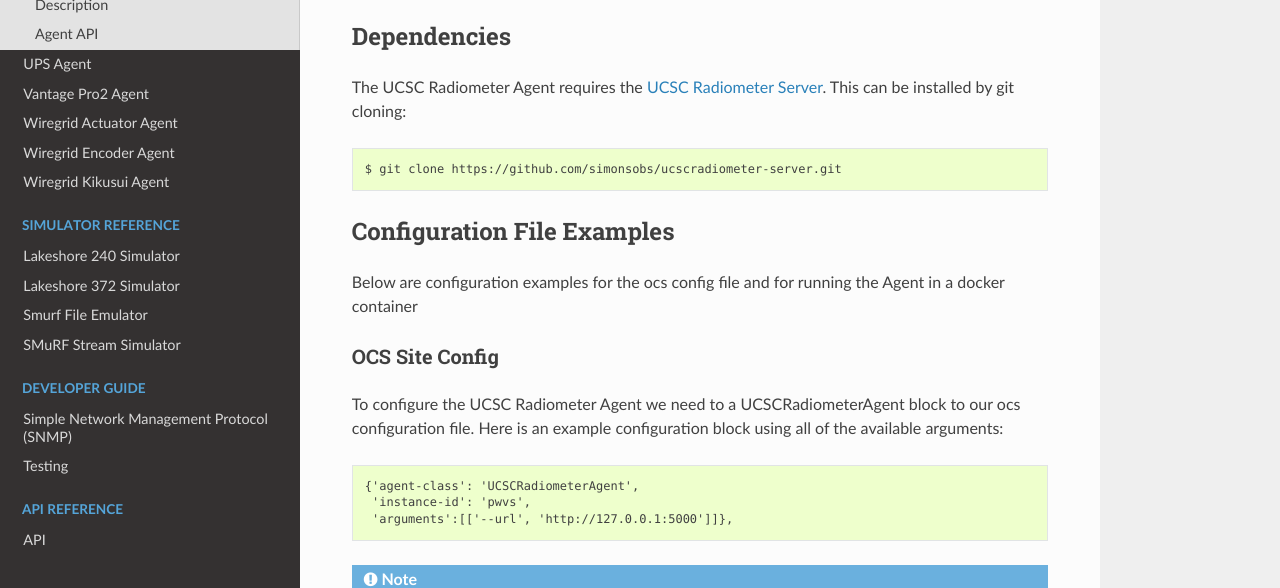
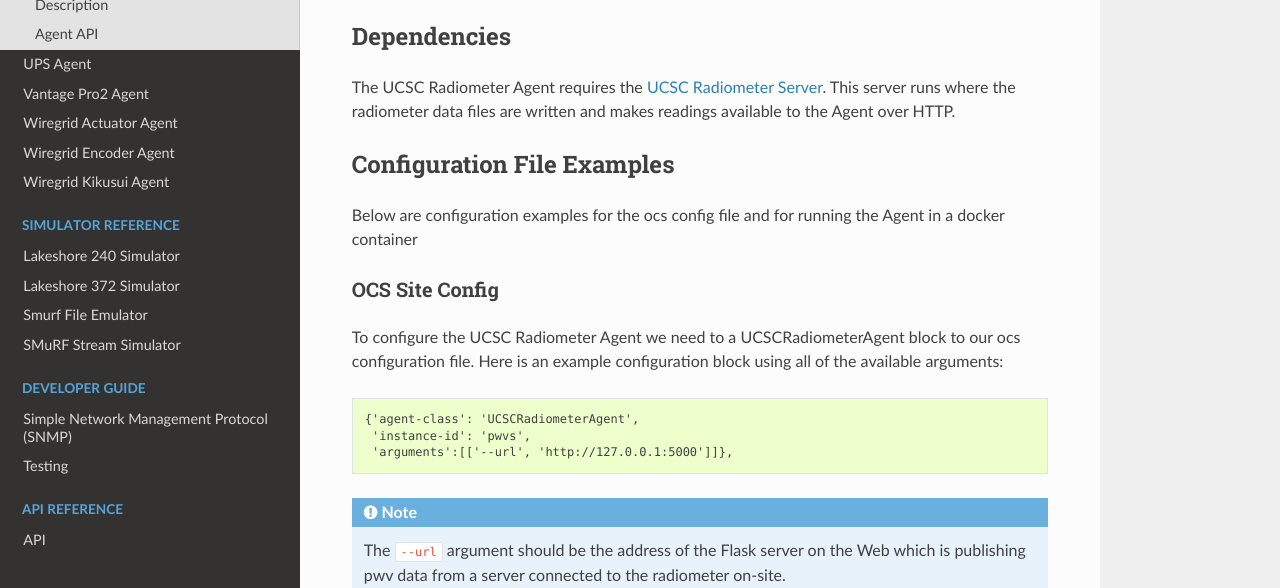
Before and after one commit to simonsobs/socs, a Sphinx documentation site: the page built from docs/agents/ucsc_radiometer.rst, in a window 1280 px wide and 900 px high, cut to the strip 312-900 px from the top of the window. Built offline with Sphinx 7.4.7 and the Read the Docs theme 2.0.0, drawn with Linux system fonts in a browser that asks for light colours.

Commit message:
Remove install instructions from readme
I expect the installation process to change, just rely on the linked repo for
instructions to reduce maintenance burden.

```diff
--- a/docs/agents/ucsc_radiometer.rst
+++ b/docs/agents/ucsc_radiometer.rst
@@ -2,9 +2,9 @@
 
 .. _ucsc_radiometer:
 
-==============
+=====================
 UCSC Radiometer Agent
-==============
+=====================
 
 The UCSC Radiometer Agent monitors the PWV through the UCSC Radiometer web server.
 
@@ -17,13 +17,9 @@
 ------------
 
 The UCSC Radiometer Agent requires the `UCSC Radiometer Server
-<https://github.com/simonsobs/ucscradiometer-server>`_. This can be
-installed by git cloning:
-
-.. code-block:: bash
-
-    $ git clone https://github.com/simonsobs/ucscradiometer-server.git
-
+<https://github.com/simonsobs/ucscradiometer-server>`_. This server runs where
+the radiometer data files are written and makes readings available to the Agent
+over HTTP.
 
 Configuration File Examples
 ---------------------------
```
